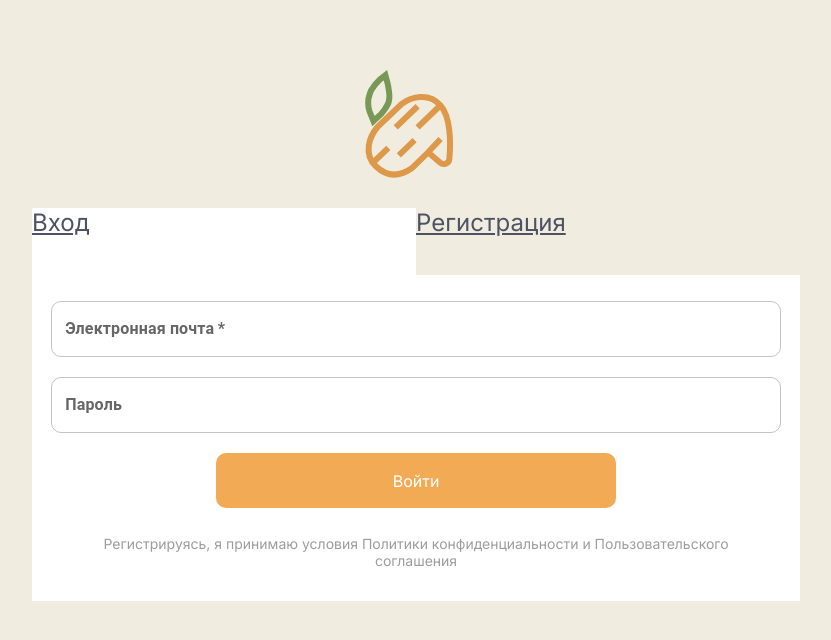
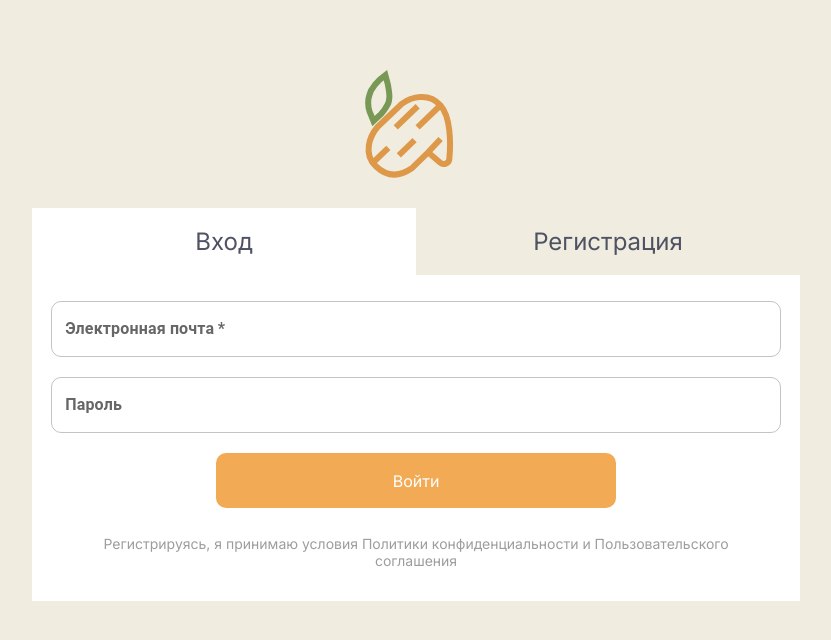
Before and after one commit to Cerchant/recepie-selector, a React (Vite) app in the folder frontend/: page /login in a window 1280 px wide. Shown: the top 640 px of the page, without its empty margins (224-1055 px from the left). Built offline with nearby package versions, Linux system fonts and the light colour scheme.

Commit message:
Improve styling on the nav buttons on the auth pages

```diff
--- a/frontend/src/components/pages/AuthenticationPage/AuthenticationPage.jsx
+++ b/frontend/src/components/pages/AuthenticationPage/AuthenticationPage.jsx
@@ -1,9 +1,19 @@
 import styles from "./AuthenticationPage.module.css";
 import AuthenticationForm from "./AuthenticationForm/AuthenticationForm";
 
-import { Link } from "react-router-dom";
+import { useHistory } from "react-router-dom";
 
 const AuthenticationPage = (props) => {
+  const history = useHistory();
+
+  const toLoginHandler = () => {
+    history.push("/login");
+  };
+
+  const toRegistrationHandler = () => {
+    history.push("/registration");
+  };
+
   return (
     <div className={styles["authentication-page"]}>
         <picture className={styles["page-header__logo"]}>
@@ -16,8 +26,8 @@ const AuthenticationPage = (props) => {
 
       <div className={styles["authentication-page__content"]}>
         <div className={styles["authentication-page__tabs"]}>
-          <Link to='/login' className={styles["authentication-page__tab-button__active"]}>Вход</Link>
-          <Link to='/registration' className={styles["authentication-page__tab-button"]}>Регистрация</Link>
+          <button className={styles["authentication-page__tab-button__active"]} type="button" onClick={toLoginHandler}>Вход</button>
+          <button className={styles["authentication-page__tab-button"]} type="button" onClick={toRegistrationHandler}>Регистрация</button>
         </div>
 
         <AuthenticationForm />
--- a/frontend/src/components/pages/RegistrationPage/RegistrationPage.jsx
+++ b/frontend/src/components/pages/RegistrationPage/RegistrationPage.jsx
@@ -1,9 +1,19 @@
 import styles from "./RegistrationPage.module.css";
 import RegistrationForm from "./RegistrationForm/RegistrationForm";
 
-import { Link } from "react-router-dom";
+import { useHistory } from "react-router-dom";
 
 const RegistrationPage = (props) => {
+  const history = useHistory();
+
+  const toLoginHandler = () => {
+    history.push("/login");
+  };
+
+  const toRegistrationHandler = () => {
+    history.push("/registration");
+  };
+
   return (
     <div className={styles["registration-page"]}>
         <picture className={styles["page-header__logo"]}>
@@ -16,8 +26,8 @@ const RegistrationPage = (props) => {
 
       <div className={styles["registration-page__content"]}>
         <div className={styles["registration-page__tabs"]}>
-          <Link to='/login' className={styles["registration-page__tab-button"]}>Вход</Link>
-          <Link to='/registration' className={styles["registration-page__tab-button__active"]}>Регистрация</Link>
+          <button className={styles["registration-page__tab-button"]} type="button" onClick={toLoginHandler}>Вход</button>
+          <button className={styles["registration-page__tab-button__active"]} type="button" onClick={toRegistrationHandler}>Регистрация</button>
         </div>
 
         <RegistrationForm />
```
